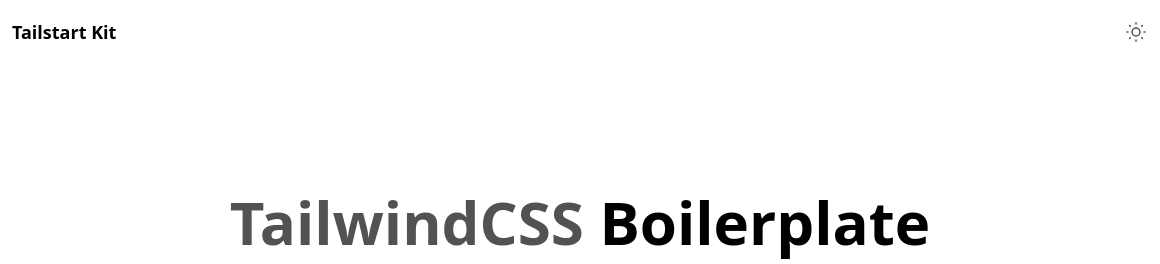
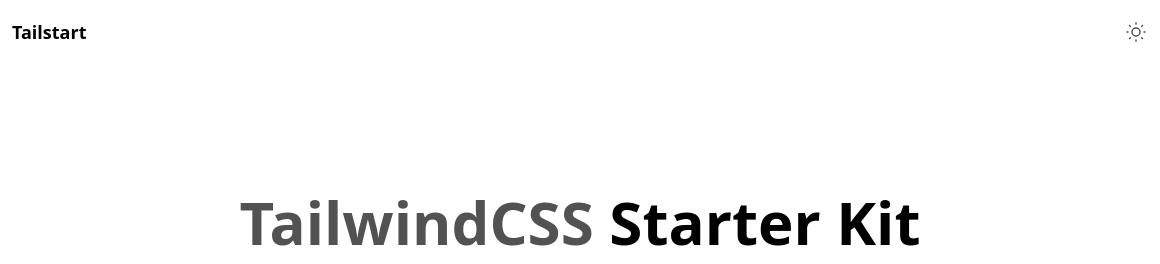
Before and after one commit to mkfizi/tailstart-boilerplate-alpinejs, a website: page index.html in a window 1280 px wide. Shown: the top 264 px of the page, 60-1220 px from the left. Drawn offline with nearby package versions, Linux system fonts and the light colour scheme.

```diff
--- a/index.html
+++ b/index.html
@@ -16,26 +16,26 @@
     <meta name="theme-color" content="#ffffff">
 
     <!-- SEO -->
-    <meta name="title" content="Tailstart Kit">
-    <meta name="description" content="TailwindCSS UI kit collection of starter kits, style guide, components and layouts available for FREE.">
+    <meta name="title" content="Tailstart">
+    <meta name="description" content="TailwindCSS library of multipurpose starter kits and unified UI kits for FREE.">
     <meta name="robots" content="index, follow">
 
     <!-- Facebook open graph -->
-    <meta property="og:url" content="https://mkfizi.dev/tailstartkit">
+    <meta property="og:url" content="https://tailstart.github.io">
     <meta property="og:type" content="website">
-    <meta property="og:title" content="Tailstart Kit">
-    <meta property="og:image" content="https://https://mkfizi.dev/tailstartkit/src/images/fb-og.jpg">
-    <meta property="og:description" content="TailwindCSS UI kit collection of starter kits, style guide, components and layouts available for FREE.">
-    <meta property="og:site_name" content="Tailstart Kit">
+    <meta property="og:title" content="Tailstart">
+    <meta property="og:image" content="https://tailstart.github.io/src/images/fb-og.jpg">
+    <meta name="description" content="TailwindCSS library of multipurpose starter kits and unified UI kits for FREE.">
+    <meta property="og:site_name" content="Tailstart">
 
     <!-- Twitter cards -->
     <meta name="twitter:card" content="summary">
     <meta name="twitter:site" content="@mkfizi">
     <meta name="twitter:creator" content="@mkfizi">
-    <meta name="twitter:url" content="https://mkfizi.dev/tailstartkit">
-    <meta name="twitter:title" content="Tailstart Kit">
-    <meta name="twitter:description" content="TailwindCSS UI kit collection of starter kits, style guide, components and layouts available for FREE.">
-    <meta name="twitter:image" content="https://https://mkfizi.dev/tailstartkit/src/images/tw-card.jpg">
+    <meta name="twitter:url" content="https://tailstart.github.io">
+    <meta name="twitter:title" content="Tailstart">
+    <meta name="twitter:description" content="TailwindCSS library of multipurpose starter kits and unified UI kits for FREE.">
+    <meta name="twitter:image" content="https://tailstart.github.io/src/images/tw-card.jpg">
 
     <!-- Favicon -->
     <link rel="manifest" href="./site.webmanifest">
@@ -55,7 +55,7 @@
     <link rel="preload" href="https://cdn.jsdelivr.net/npm/alpinejs@3.x.x/dist/cdn.min.js" as="script">
     <link rel="preload" href="./src/js/app.js" as="script">
 
-    <title>Tailstart Kit | Boilerplate Starter Kit (AlpineJS)</title>
+    <title>Tailstart | Boilerplate Starter Kit (AlpineJS)</title>
 </head>
 <body class="relative min-h-screen antialiased bg-white dark:bg-neutral-900">
 
@@ -65,9 +65,9 @@
 
             <!-- Logo -->
             <a href="./" class="flex gap-4">
-                <img src="./src/images/logo.png" alt="Tailstart Kit Logo" class="w-6 h-6 dark:hidden">
-                <img src="./src/images/logo-dark.png" alt="Tailstart Kit Logo" class="hidden w-6 h-6 dark:block">
-                <span class="text-lg font-bold text-black dark:text-white">Tailstart Kit</span>
+                <img src="./src/images/logo.png" alt="Tailstart Logo" class="w-6 h-6 dark:hidden">
+                <img src="./src/images/logo-dark.png" alt="Tailstart Logo" class="hidden w-6 h-6 dark:block">
+                <span class="text-lg font-bold text-black dark:text-white">Tailstart</span>
             </a>
 
             <div class="flex items-center gap-4">
@@ -105,7 +105,7 @@
     <!-- Content -->
     <main class="w-full max-w-screen-xl px-4 pt-16 pb-24 mx-auto lg:pb-20 sm:px-8">
         <header class="max-w-screen-md py-16 mx-auto text-center">
-            <h1 class="text-4xl font-black text-black sm:text-5xl lg:text-6xl dark:text-white"><span class="text-neutral-600 dark:text-neutral-400">TailwindCSS</span> Boilerplate</h1>
+            <h1 class="text-4xl font-black text-black sm:text-5xl lg:text-6xl dark:text-white"><span class="text-neutral-600 dark:text-neutral-400">TailwindCSS</span> Starter Kit</h1>
             <h2 class="mt-4 text-lg text-black sm:text-xl lg:text-2xl dark:text-white">Ready to start <span class="font-bold text-neutral-600 dark:text-neutral-400">TailwindCSS</span> projects</h2>
         </header>
     </main>
--- a/src/js/app.js
+++ b/src/js/app.js
@@ -1,7 +1,7 @@
 /**
  * --------------------------------------------------------------------------
- * Tailstart Kit - Boilerplate Starter Kit (AlpineJS) v0.2.1: app.js
- * Licensed under MIT (https://github.com/mkfizi/tailstartkit-starter-boilerplate-alpine/blob/main/LICENSE)
+ * Tailstart - Boilerplate Starter Kit (AlpineJS) v0.2.1: app.js
+ * Licensed under MIT (https://github.com/tailstart/starterkit-boilerplate-alpinejs/blob/main/LICENSE)
  * --------------------------------------------------------------------------
  */
 
```
Also changed, not shown: 404.html (+1 -1 lines), src/css/app.css.
